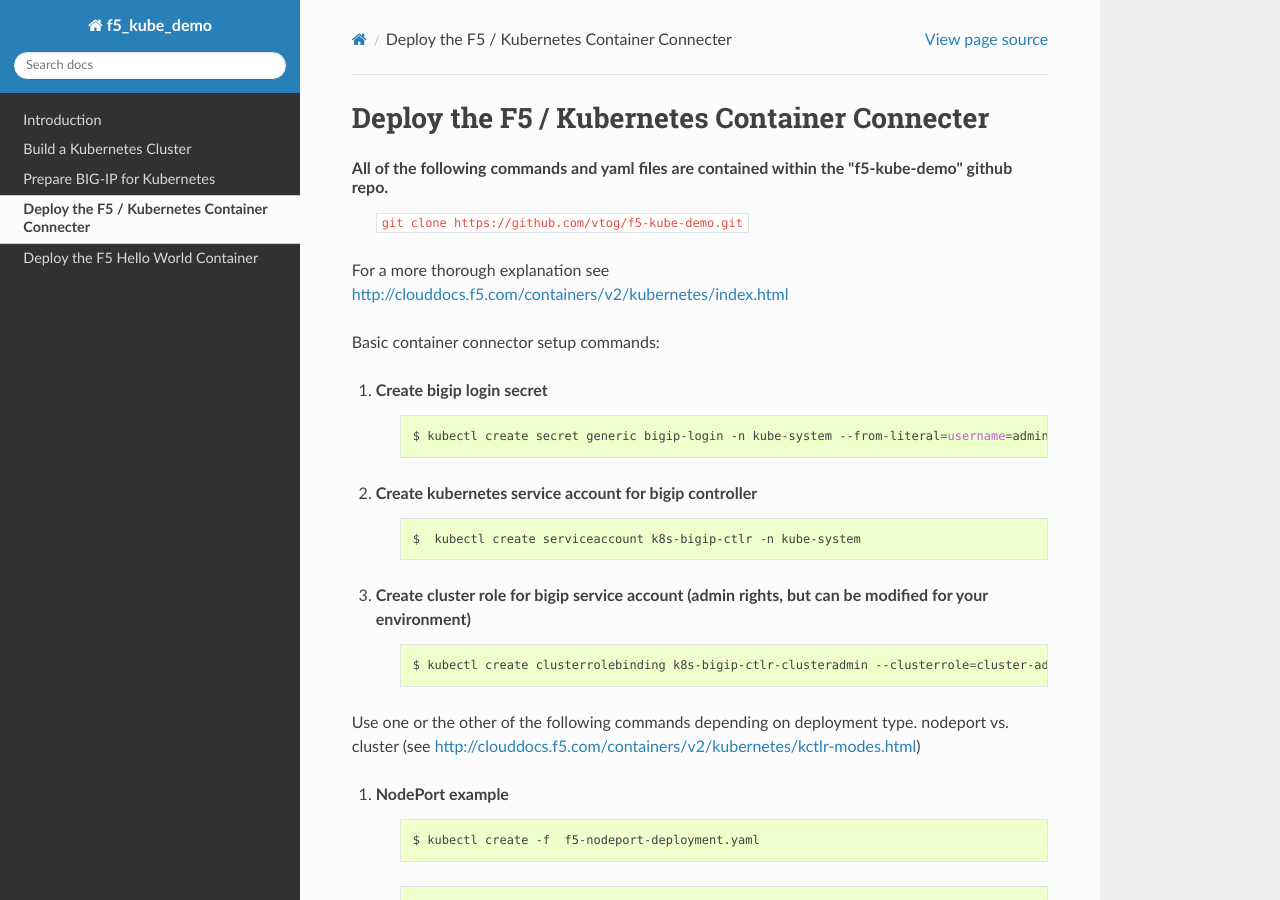
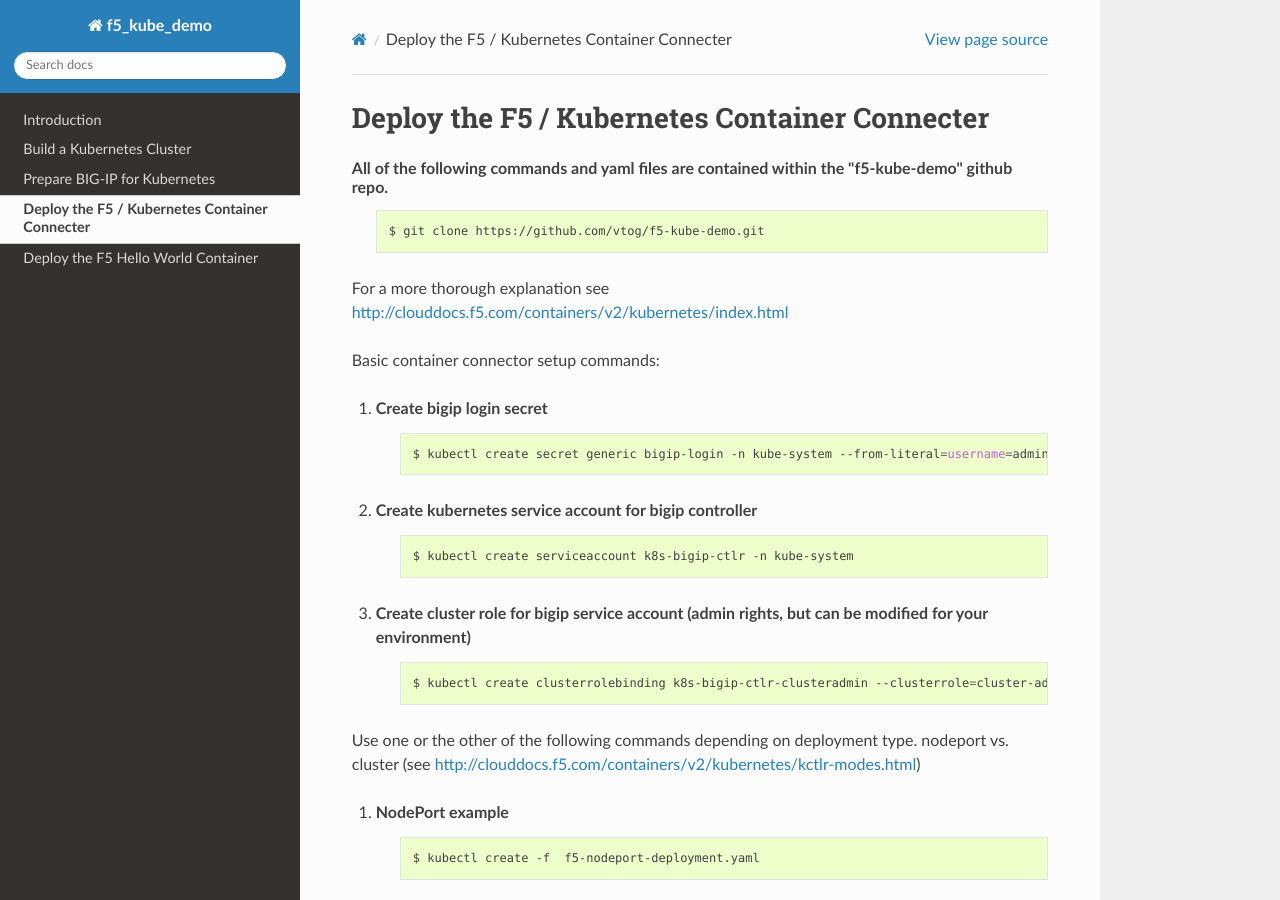
Before and after one commit to vtog/f5-kube-demo, a Sphinx documentation site: the page built from docs/f5-deploy.rst, in a window 1280 px wide and 900 px high. Built offline with Sphinx 7.4.7 and the Read the Docs theme 2.0.0, drawn with Linux system fonts in a browser that asks for light colours.

Commit message:
modified rst to highlight git repo reference

```diff
--- a/docs/f5-deploy.rst
+++ b/docs/f5-deploy.rst
@@ -1,7 +1,10 @@
 Deploy the F5 / Kubernetes Container Connecter
 =================================================
+
 All of the following commands and yaml files are contained within the "f5-kube-demo" github repo.
-    ``git clone https://github.com/vtog/f5-kube-demo.git``
+    .. code:: bash
+
+        $ git clone https://github.com/vtog/f5-kube-demo.git
 
 For a more thorough explanation see http://clouddocs.f5.com/containers/v2/kubernetes/index.html
 
@@ -15,7 +18,7 @@
 #. Create kubernetes service account for bigip controller
     .. code:: bash
 
-        $  kubectl create serviceaccount k8s-bigip-ctlr -n kube-system
+        $ kubectl create serviceaccount k8s-bigip-ctlr -n kube-system
 
 #. Create cluster role for bigip service account (admin rights, but can be modified for your environment)
     .. code:: bash
--- a/docs/f5-hello-world.rst
+++ b/docs/f5-hello-world.rst
@@ -1,7 +1,9 @@
 Deploy the F5 Hello World Container
 ======================================
 All of the following commands and yaml files are contained within the "f5-kube-demo" github repo.
-    ``git clone https://github.com/vtog/f5-kube-demo.git``
+    .. code:: bash
+
+        $ git clone https://github.com/vtog/f5-kube-demo.git
 
 Setup commands:
 
```
